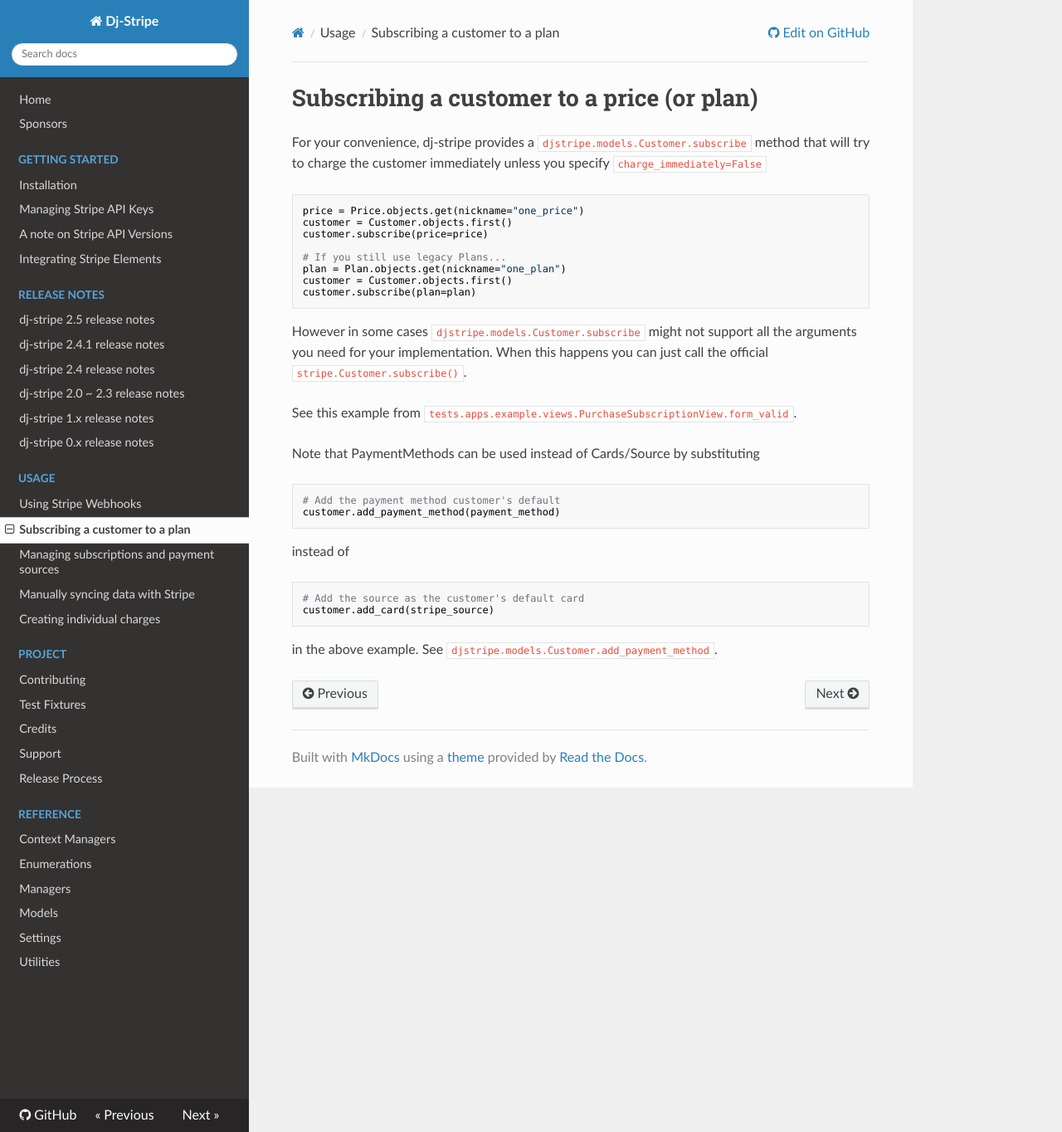
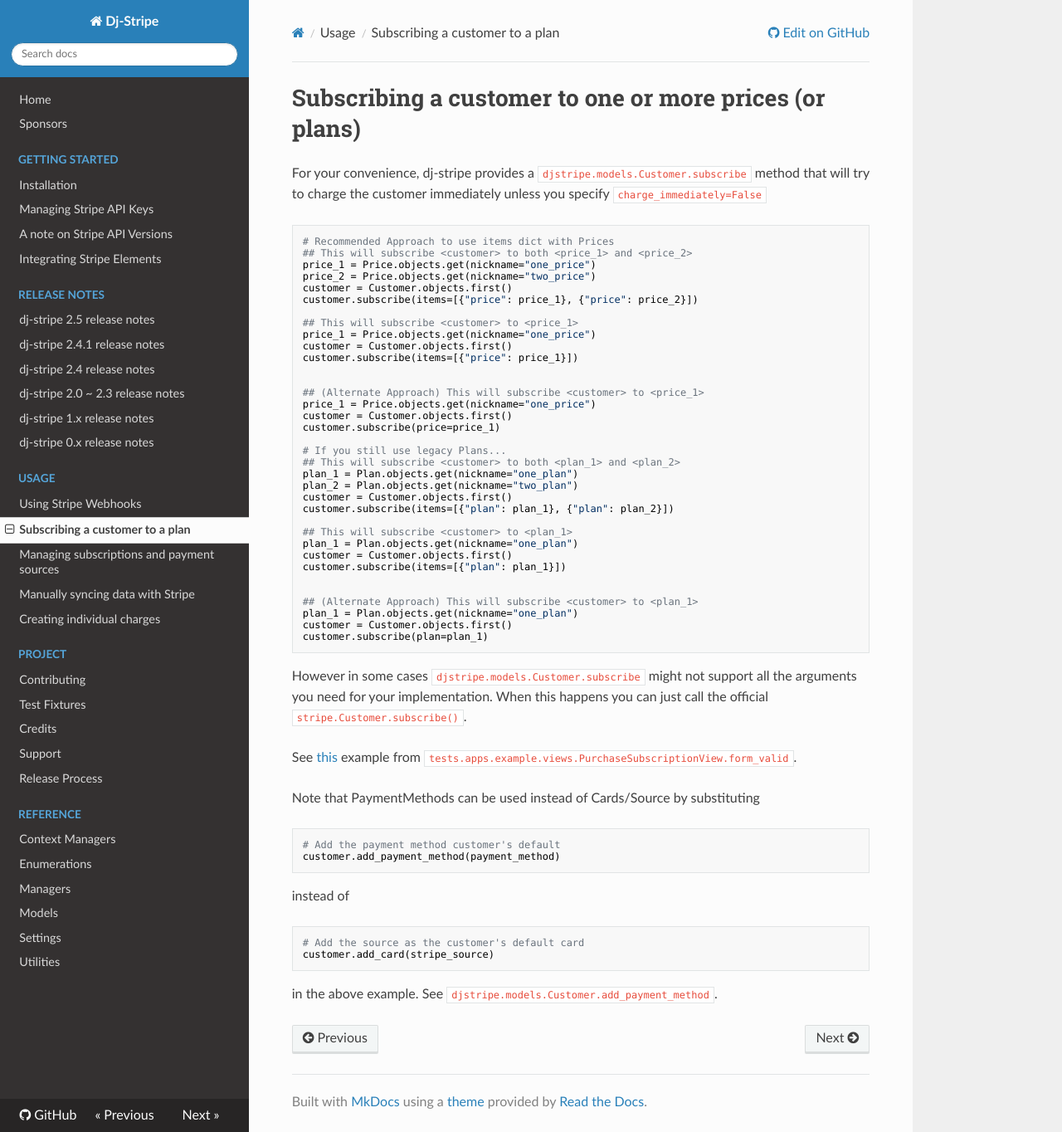
Before and after one commit to dj-stripe/dj-stripe, an MkDocs documentation site: the page built from docs/usage/subscribing_customers.md, in a window 1280 px wide and 1364 px high. Shown: the whole window at 83% size. Built offline with MkDocs 1.6.1, drawn with Linux system fonts in a browser that asks for light colours; nearby versions of some CDN libraries.

Commit message:
Updated documentation with steps on how to subscribe a customer to multiple plans

````diff
--- a/docs/usage/subscribing_customers.md
+++ b/docs/usage/subscribing_customers.md
@@ -1,25 +1,52 @@
-# Subscribing a customer to a price (or plan)
+# Subscribing a customer to one or more prices (or plans)
 
 For your convenience, dj-stripe provides a
 `djstripe.models.Customer.subscribe` method that will try to charge the
 customer immediately unless you specify `charge_immediately=False`
 
 ```py
-price = Price.objects.get(nickname="one_price")
+# Recommended Approach to use items dict with Prices
+## This will subscribe <customer> to both <price_1> and <price_2>
+price_1 = Price.objects.get(nickname="one_price")
+price_2 = Price.objects.get(nickname="two_price")
 customer = Customer.objects.first()
-customer.subscribe(price=price)
+customer.subscribe(items=[{"price": price_1}, {"price": price_2}])
+
+## This will subscribe <customer> to <price_1>
+price_1 = Price.objects.get(nickname="one_price")
+customer = Customer.objects.first()
+customer.subscribe(items=[{"price": price_1}])
+
+
+## (Alternate Approach) This will subscribe <customer> to <price_1>
+price_1 = Price.objects.get(nickname="one_price")
+customer = Customer.objects.first()
+customer.subscribe(price=price_1)
 
 # If you still use legacy Plans...
-plan = Plan.objects.get(nickname="one_plan")
+## This will subscribe <customer> to both <plan_1> and <plan_2>
+plan_1 = Plan.objects.get(nickname="one_plan")
+plan_2 = Plan.objects.get(nickname="two_plan")
 customer = Customer.objects.first()
-customer.subscribe(plan=plan)
+customer.subscribe(items=[{"plan": plan_1}, {"plan": plan_2}])
+
+## This will subscribe <customer> to <plan_1>
+plan_1 = Plan.objects.get(nickname="one_plan")
+customer = Customer.objects.first()
+customer.subscribe(items=[{"plan": plan_1}])
+
+
+## (Alternate Approach) This will subscribe <customer> to <plan_1>
+plan_1 = Plan.objects.get(nickname="one_plan")
+customer = Customer.objects.first()
+customer.subscribe(plan=plan_1)
 ```
 
 However in some cases `djstripe.models.Customer.subscribe` might not
 support all the arguments you need for your implementation. When this
 happens you can just call the official `stripe.Customer.subscribe()`.
 
-See this example from
+See [this](../../tests/apps/example/views.py) example from
 `tests.apps.example.views.PurchaseSubscriptionView.form_valid`.
 
 Note that PaymentMethods can be used instead of Cards/Source by
````
